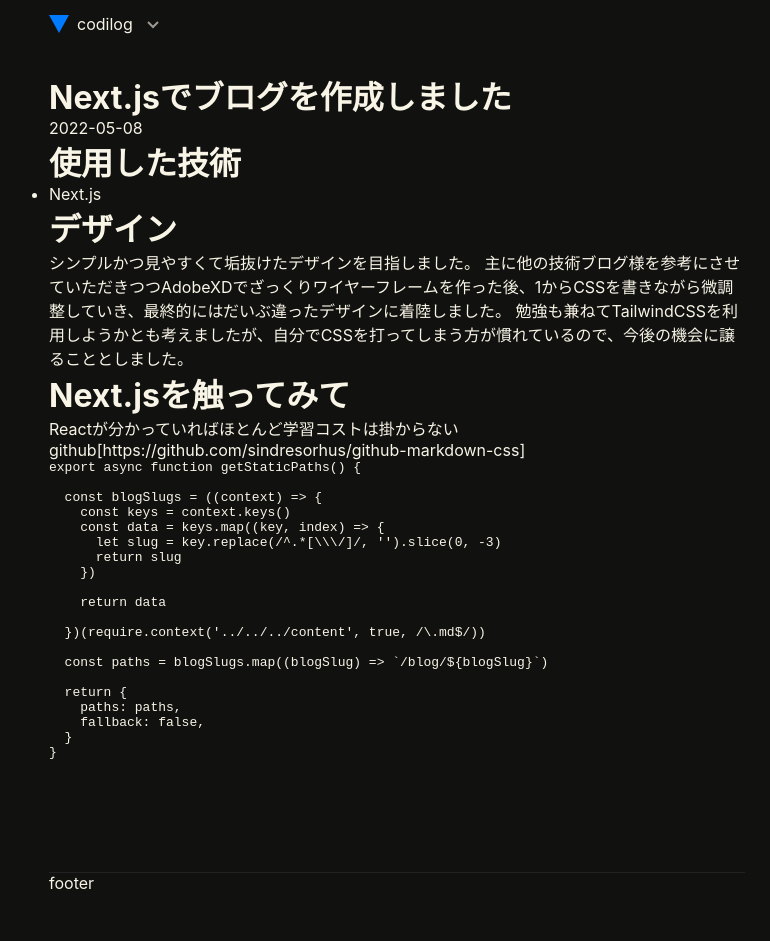
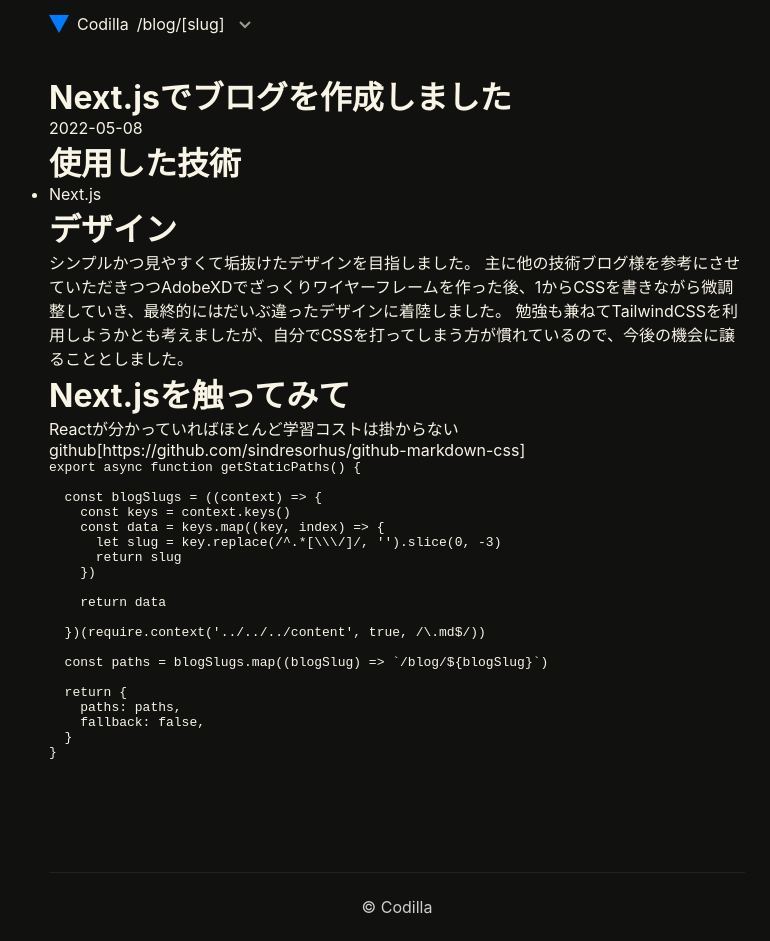
Before and after one commit to ark9f/myblog, a Next.js app: page /blog/first-blog in a window 1280 px wide. Shown: the whole page, without its empty margins (243-1013 px from the left). Before the commit the page ends 893 px from the top, so only its background shows below. Built offline with nearby package versions, Linux system fonts and the light colour scheme.

Commit message:
add footer's css

```diff
--- a/package.json
+++ b/package.json
@@ -9,7 +9,6 @@
     "lint": "next lint"
   },
   "dependencies": {
-    "github-markdown-css": "^5.1.0",
     "gray-matter": "^4.0.3",
     "next": "12.1.6",
     "raw-loader": "^4.0.2",
--- a/src/components/footer.js
+++ b/src/components/footer.js
@@ -3,7 +3,7 @@
 const Footer = () => {
   return (
     <footer className={styles.footer}>
-      footer
+      &copy; Codilla
     </footer>
   )
 }
--- a/src/components/header.js
+++ b/src/components/header.js
@@ -2,9 +2,13 @@
 import styles from '../styles/header.module.scss'
 import React, {useState} from 'react'
 import {BiChevronDown} from 'react-icons/bi'
+import { useRouter } from 'next/router'
+
+
 const Header = (props) => {
 
   const [isOpen, setIsOpen] = useState(false)
+  const path = useRouter()
 
   if(props.headerType == 's') {
     return (
@@ -13,9 +17,10 @@
         <span className={styles.headerSmallIcon}></span>
         <Link href="/">
           <a>
-          codilog
+          Codilla
           </a>
         </Link>
+        <p>{path.pathname}</p>
         <nav className={styles.headerMenu + ' ' + (isOpen ? styles.open : styles.close)}>
           <ul>
             <li><Link href="/"><a>Home</a></Link></li>
--- a/src/pages/index.js
+++ b/src/pages/index.js
@@ -5,7 +5,7 @@
 const Index = () => {
   return (
     <Layout>
-      <h1 className={style.title}>codilla</h1>
+      <h1 className={style.title}>Codilla</h1>
       <h2 className={style.explanation}>A personal blog about web development, etc.</h2>
       <ul className={style.menu}>
         <li>
--- a/src/styles/footer.module.scss
+++ b/src/styles/footer.module.scss
@@ -3,4 +3,9 @@
   position: relative;
   bottom: 0;
   border-top: 1px solid #222;
+  padding: 24px 0;
+  display: flex;
+  justify-content: center;
+  align-items: center;
+  color: rgba($color: #fff, $alpha: 0.8);
 }
--- a/src/styles/header.module.scss
+++ b/src/styles/header.module.scss
@@ -6,6 +6,7 @@
 
 .headerSmall {
   background-color: #111110;
+  width: 100%;
 
   position: fixed;
   top: 0;
@@ -31,13 +32,13 @@
   top: 38px;
   left: 80px;
 
-  padding: 4px 0;
+  // padding: 4px 0;
   border-radius: 8px;
 
   li {
     list-style: none;
-    margin: 6px 4px;
-    border-radius: 8px;
+    margin: 6px 0;
+    // border-radius: 8px;
     padding: 4px 0;
 
     &:hover {
```
Also changed, not shown: 1 other file (tests, documents, lock files or other folders).
